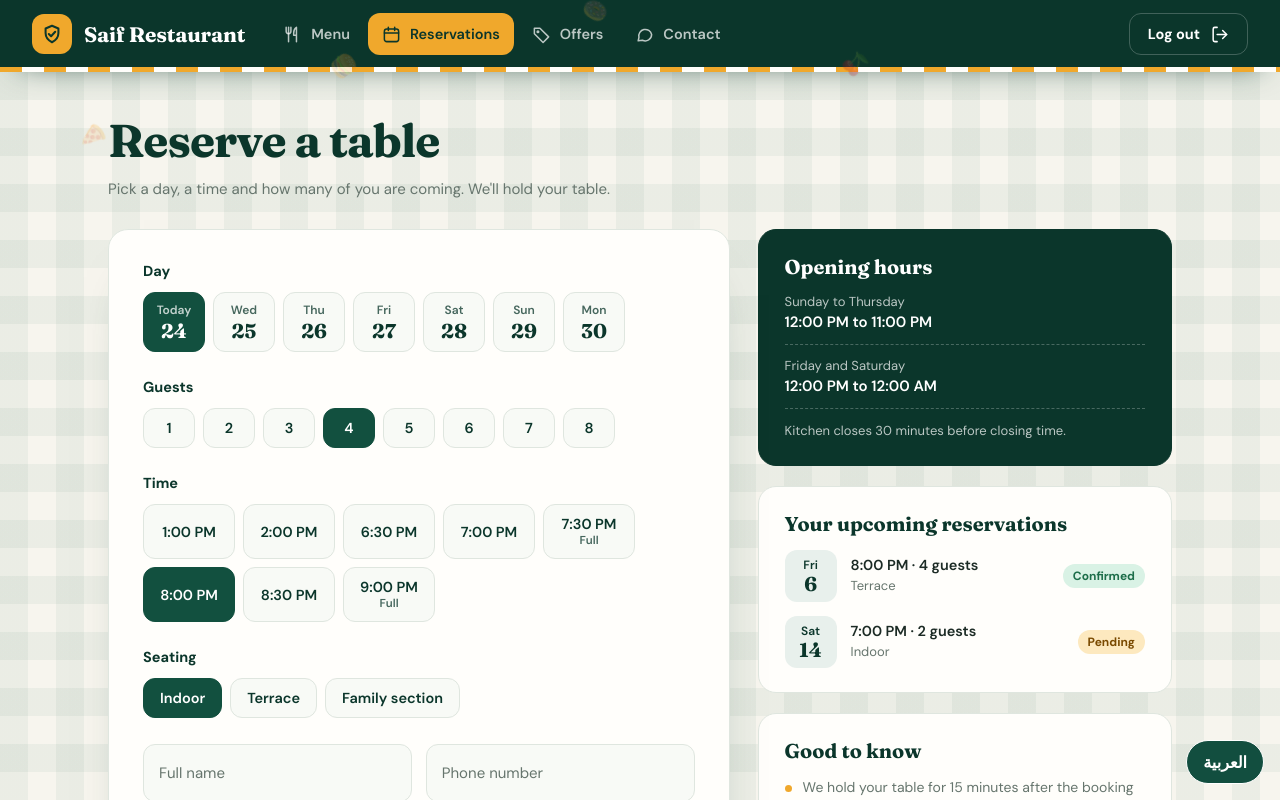
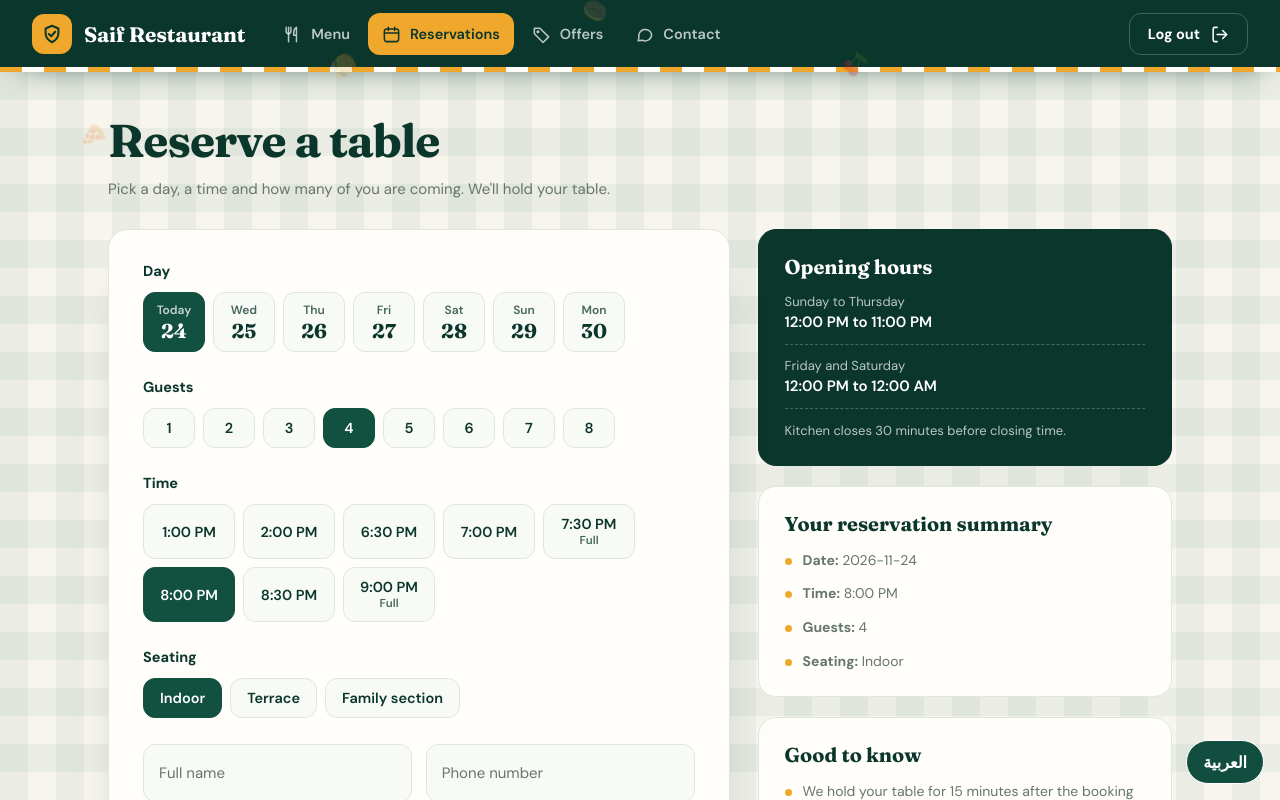
Before and after one commit to saifjarrar/saif-restaurant, an Angular app in the folder frontend/: page /layout/reservation in a window 1280 px wide. Shown: the top 800 px of the page. Built offline with nearby package versions, Linux system fonts and the light colour scheme; sample sign-in values are in the browser's storage.

Commit message:
Replace fake upcoming reservations with live booking summary

```diff
--- a/frontend/src/app/pages/reservation/reservation.html
+++ b/frontend/src/app/pages/reservation/reservation.html
@@ -179,37 +179,26 @@
         <p class="note">{{ 'Kitchen closes 30 minutes before closing time.' | translate }}</p>
       </section>
 
-      <!-- Upcoming Reservations -->
+      <!-- Reservation Summary -->
       <section class="card">
-        <h2>{{ 'Your upcoming reservations' | translate }}</h2>
+        <h2>{{ 'Your reservation summary' | translate }}</h2>
 
-        <ul class="upcoming">
+        <ul class="tips">
           <li>
-            <div class="date">
-              <small>{{ 'Fri' | translate }}</small>
-              <b>6</b>
-            </div>
-
-            <div class="info">
-              <b>{{ '8:00 PM · 4 guests' | translate }}</b>
-              <small>{{ 'Terrace' | translate }}</small>
-            </div>
-
-            <span class="status ok">{{ 'Confirmed' | translate }}</span>
+            <strong>{{ 'Date' | translate }}:</strong>
+            {{ form.controls.date.value }}
           </li>
-
           <li>
-            <div class="date">
-              <small>{{ 'Sat' | translate }}</small>
-              <b>14</b>
-            </div>
-
-            <div class="info">
-              <b>{{ '7:00 PM · 2 guests' | translate }}</b>
-              <small>{{ 'Indoor' | translate }}</small>
-            </div>
-
-            <span class="status wait">{{ 'Pending' | translate }}</span>
+            <strong>{{ 'Time' | translate }}:</strong>
+            {{ form.controls.time.value }}
+          </li>
+          <li>
+            <strong>{{ 'Guests' | translate }}:</strong>
+            {{ form.controls.guests.value }}
+          </li>
+          <li>
+            <strong>{{ 'Seating' | translate }}:</strong>
+            {{ form.controls.seating.value | translate }}
           </li>
         </ul>
       </section>
```
